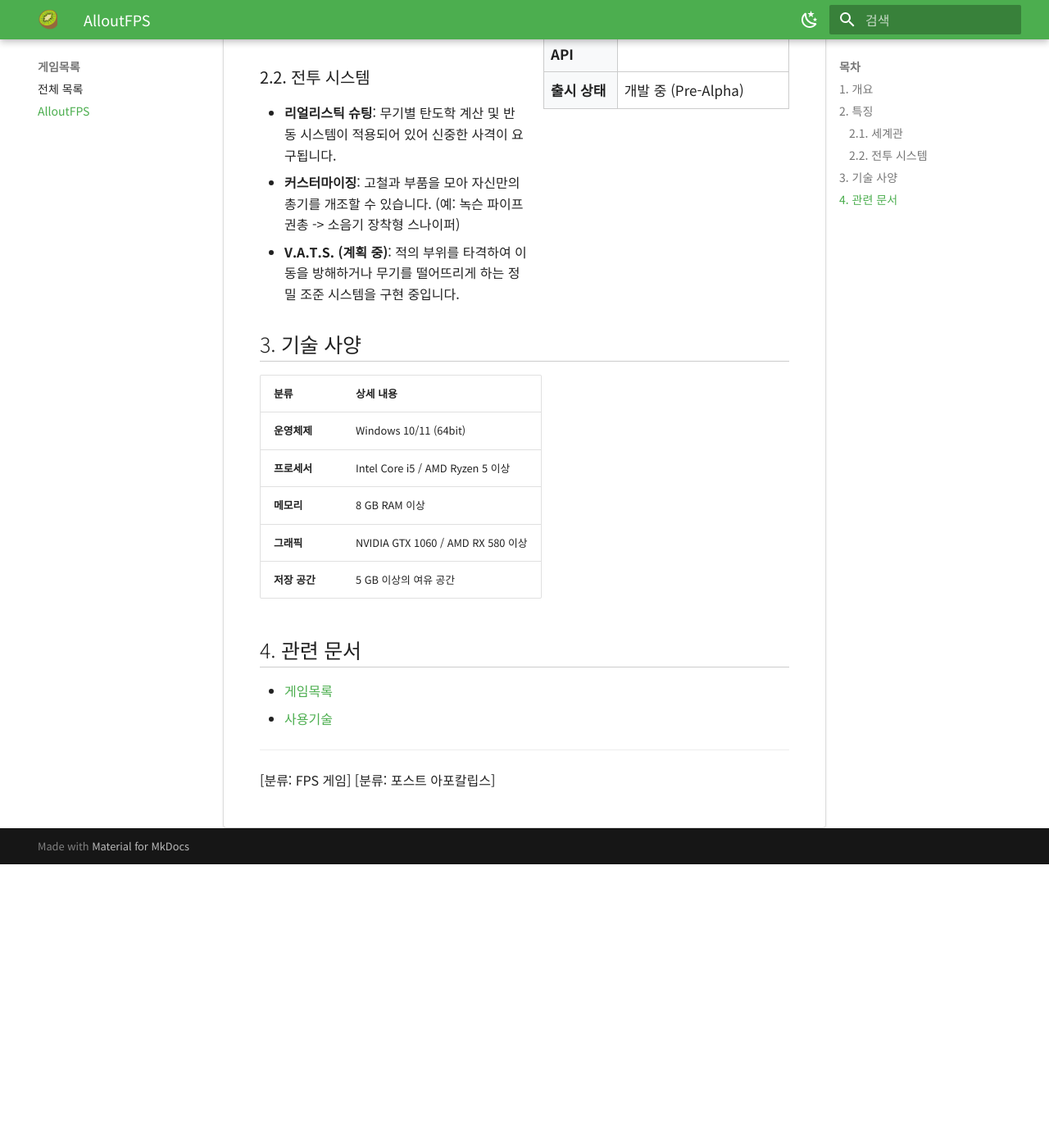
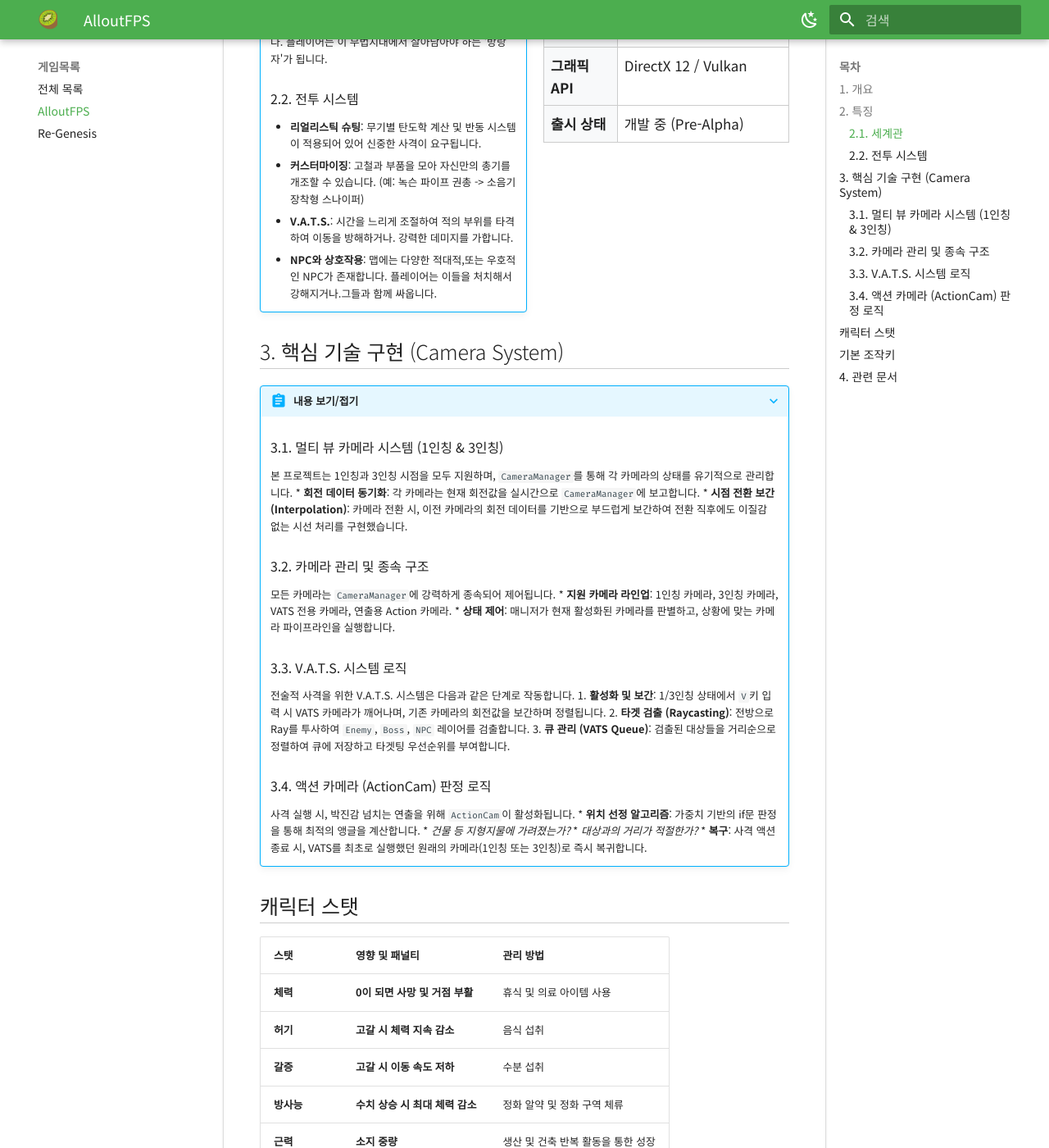
Before and after one commit to Searabbit11/kiwi-wiki, an MkDocs documentation site: the page built from docs/AlloutFPS.md, in a window 1280 px wide and 1400 px high, scrolled down 783 px. Shown: the whole window at 82% size. Built offline with MkDocs 1.6.1 and Material for MkDocs 9.7.7, drawn with Linux system fonts in a browser that asks for light colours; before the commit the page ends 1837 px from its top, so only the background shows below that; some of the changed text lies outside the part shown.

Commit message:
2026.02.21 11:14
02.21 11:14

```diff
--- a/docs/AlloutFPS.md
+++ b/docs/AlloutFPS.md
@@ -5,9 +5,8 @@
     <th colspan="2" style="background-color: #373a3c; color: white;">AlloutFPS</th>
   </tr>
   <tr>
-    <td colspan="2" style="text-align: center; background-color: white; padding: 20px;">
-      <span style="font-size: 100px;">☢️</span><br>
-      <strong>"전쟁... 전쟁은 결코 변하지 않는다."</strong>
+    <td colspan="2" style="text-align: center; background-color: white; padding: 10px;">
+      <img src="../assets/ALLoutFPS_Title.jpg" alt="AlloutFPS Title" width="200">
     </td>
   </tr>
   <tr>
@@ -16,7 +15,7 @@
   </tr>
   <tr>
     <td class="label">장르</td>
-    <td>1인칭 슈팅 (FPS), 포스트 아포칼립스</td>
+    <td>1/3인칭 슈팅 (FPS), 포스트 아포칼립스</td>
   </tr>
   <tr>
     <td class="label">모티브</td>
@@ -37,33 +36,82 @@
 </table>
 
 ## 1. 개요
-**AlloutFPS**는 베데스다 게임 스튜디오의 **폴아웃(Fallout)** 시리즈에서 영감을 받아 제작된 1인칭 슈팅 게임입니다. 핵전쟁 이후 황폐해진 세계에서 생존을 위해 투쟁하는 인간들의 이야기를 다루고 있습니다.
+???+ abstract "내용 보기/접기"
+    **AlloutFPS**는 베데스다 게임 스튜디오의 **폴아웃(Fallout)** 시리즈에서 영감을 받아 제작된 1인칭 슈팅 게임입니다. 핵전쟁 이후 황폐해진 세계에서 생존을 위해 투쟁하는 인간들의 이야기를 다루고 있습니다.
 
-기존 FPS의 빠른 템포와 폴아웃 특유의 세기말적 분위기, 그리고 전략적인 요소를 결합하는 것을 목표로 합니다.
+    기존 하이퍼 FPS게임의 빠른 템포와 폴아웃 특유의 세기말적 분위기, 그리고 전략적인 파밍요소를 결합하는 것을 목표로 합니다.
 
 ## 2. 특징
+???+ abstract "내용 보기/접기"
+    ### 2.1. 세계관
+    20xx년, 대규모 핵전쟁으로 인해 인류 문명은 붕괴되었습니다. 생존자들은 방사능으로 오염된 황무지(Wasteland)에서 부족한 자원을 두고 서로 총을 겨눕니다. 플레이어는 이 무법지대에서 살아남아야 하는 '방랑자'가 됩니다.
 
-### 2.1. 세계관
-20xx년, 대규모 핵전쟁으로 인해 인류 문명은 붕괴되었습니다. 생존자들은 방사능으로 오염된 황무지(Wasteland)에서 부족한 자원을 두고 서로 총을 겨눕니다. 플레이어는 이 무법지대에서 살아남아야 하는 '방랑자'가 됩니다.
+    ### 2.2. 전투 시스템
+    *   **리얼리스틱 슈팅**: 무기별 탄도학 계산 및 반동 시스템이 적용되어 있어 신중한 사격이 요구됩니다.
+    *   **커스터마이징**: 고철과 부품을 모아 자신만의 총기를 개조할 수 있습니다. (예: 녹슨 파이프 권총 -> 소음기 장착형 스나이퍼)
+    *   **V.A.T.S.**: 시간을 느리게 조절하여 적의 부위를 타격하여 이동을 방해하거나. 강력한 데미지를 가합니다.
+    *   **NPC와 상호작용**: 맵에는 다양한 적대적,또는 우호적인 NPC가 존재합니다. 플레이어는 이들을 처치해서 강해지거나.그들과 함께 싸웁니다.
 
-### 2.2. 전투 시스템
-*   **리얼리스틱 슈팅**: 무기별 탄도학 계산 및 반동 시스템이 적용되어 있어 신중한 사격이 요구됩니다.
-*   **커스터마이징**: 고철과 부품을 모아 자신만의 총기를 개조할 수 있습니다. (예: 녹슨 파이프 권총 -> 소음기 장착형 스나이퍼)
-*   **V.A.T.S. (계획 중)**: 적의 부위를 타격하여 이동을 방해하거나 무기를 떨어뜨리게 하는 정밀 조준 시스템을 구현 중입니다.
+## 3. 핵심 기술 구현 (Camera System)
+???+ abstract "내용 보기/접기"
+    ### 3.1. 멀티 뷰 카메라 시스템 (1인칭 & 3인칭)
+    본 프로젝트는 1인칭과 3인칭 시점을 모두 지원하며, `CameraManager`를 통해 각 카메라의 상태를 유기적으로 관리합니다.
+    *   **회전 데이터 동기화**: 각 카메라는 현재 회전값을 실시간으로 `CameraManager`에 보고합니다.
+    *   **시점 전환 보간 (Interpolation)**: 카메라 전환 시, 이전 카메라의 회전 데이터를 기반으로 부드럽게 보간하여 전환 직후에도 이질감 없는 시선 처리를 구현했습니다.
 
-## 3. 기술 사양
+    ### 3.2. 카메라 관리 및 종속 구조
+    모든 카메라는 `CameraManager`에 강력하게 종속되어 제어됩니다.
+    *   **지원 카메라 라인업**: 1인칭 카메라, 3인칭 카메라, VATS 전용 카메라, 연출용 Action 카메라.
+    *   **상태 제어**: 매니저가 현재 활성화된 카메라를 판별하고, 상황에 맞는 카메라 파이프라인을 실행합니다.
 
-| 분류 | 상세 내용 |
-| :--- | :--- |
-| **운영체제** | Windows 10/11 (64bit) |
-| **프로세서** | Intel Core i5 / AMD Ryzen 5 이상 |
-| **메모리** | 8 GB RAM 이상 |
-| **그래픽** | NVIDIA GTX 1060 / AMD RX 580 이상 |
-| **저장 공간** | 5 GB 이상의 여유 공간 |
+    ### 3.3. V.A.T.S. 시스템 로직
+    전술적 사격을 위한 V.A.T.S. 시스템은 다음과 같은 단계로 작동합니다.
+    1.  **활성화 및 보간**: 1/3인칭 상태에서 `V`키 입력 시 VATS 카메라가 깨어나며, 기존 카메라의 회전값을 보간하며 정렬됩니다.
+    2.  **타겟 검출 (Raycasting)**: 전방으로 Ray를 투사하여 `Enemy`, `Boss`, `NPC` 레이어를 검출합니다.
+    3.  **큐 관리 (VATS Queue)**: 검출된 대상들을 거리순으로 정렬하여 큐에 저장하고 타겟팅 우선순위를 부여합니다.
+
+    ### 3.4. 액션 카메라 (ActionCam) 판정 로직
+    사격 실행 시, 박진감 넘치는 연출을 위해 `ActionCam`이 활성화됩니다.
+    *   **위치 선정 알고리즘**: 가중치 기반의 if문 판정을 통해 최적의 앵글을 계산합니다.
+        *   *건물 등 지형지물에 가려졌는가?*
+        *   *대상과의 거리가 적절한가?*
+    *   **복구**: 사격 액션 종료 시, VATS를 최초로 실행했던 원래의 카메라(1인칭 또는 3인칭)로 즉시 복귀합니다.
+
+
+## 캐릭터 스탯
+
+| 스탯      | 영향 및 패널티             | 관리 방법                |
+|:--------|:---------------------|:---------------------|
+| **체력**  | **0이 되면 사망 및 거점 부활** | 휴식 및 의료 아이템 사용       |
+| **허기**  | **고갈 시 체력 지속 감소**    | 음식 섭취                |
+| **갈증**  | **고갈 시 이동 속도 저하**    | 수분 섭취                |
+| **방사능** | **수치 상승 시 최대 체력 감소** | 정화 알약 및 정화 구역 체류     |
+| **근력**  | **소지 중량**            | 생산 및 건축 반복 활동을 통한 성장 |
+
+## 기본 조작키
+
+| 분류 | 키 (Key)        | 주요 기능     | 상세 내용                       |
+| :--- |:---------------|:----------|:----------------------------|
+| **이동** | **W, A, S, D** | 기본 이동     | 캐릭터 조작                      |
+| **이동** | **Left Shift** | 달리기       | 이동 속도 상승                    |
+| **액션** | **마우스 좌클릭**    | 상호작용      | 아이템 사용, 도구 및 무기 공격, 상호작용    |
+| **액션** | **마우스 우클릭**    | 취소 및 세부사항 | 현재 작업 및 선택 사항 취소, 아이템 세부 설정 |
+| **액션** | **F**          | 습득/작동     | 아이템 줍기 및 상호작용               |
+| **건설** | **Q**          | 회전        | 배치 중인 구조물 90도 회전            |
+| **건설** | **R**          | 방향 전환     | 컨베이어 벨트의 굴곡 방향 변경           |
+| **건설** | **X**          | 철거 모드     | 철거 모드 진입 및 건물 제거            |
+| **시스템** | **E**          | 통합 메뉴     | 인벤토리 및 제작 창 호출              |
+| **시스템** | **M**          | 지도        | 전체 지도 및 탐사 구역 확인            |
+| **시스템** | **1 ~ 4**      | 퀵슬롯       | 건설 도구 및 무기 빠른 교체            |
+| **시스템** | **Esc**        | 일시정지 메뉴   | 저장 및 불러오기, 타이틀 화면으로 이동      |
+
+
+
 
 ## 4. 관련 문서
-*   [게임목록](../gameinformation.md)
-*   [사용기술](../description.md)
+???+ abstract "내용 보기/접기"
+    *   [게임목록](../gameinformation.md)
+    *   [사용기술](../description.md)
 
 ---
 [분류: FPS 게임] [분류: 포스트 아포칼립스]
--- a/mkdocs.yml
+++ b/mkdocs.yml
@@ -43,4 +43,5 @@ nav:
   - 게임목록:
       - 전체 목록: gameinformation.md
       - AlloutFPS: AlloutFPS.md
+      - Re-Genesis: re-genesis.md
   - 사용기술: description.md
```
Also changed, not shown: docs/assets/ALLoutFPS_Title.jpg (added).
